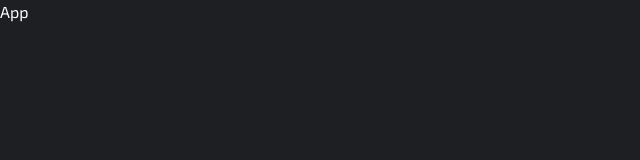
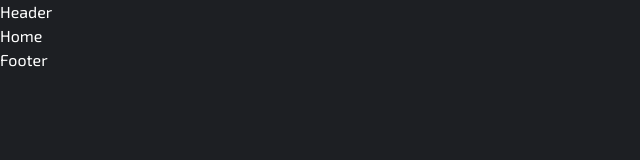
Before and after one commit to terrorbladegodlike/PhotoLand, a React (Create React App) app in the folder client/: page / in a window 1280 px wide. Shown: the top 160 px of the page, without its empty margins (0-640 px from the left). Built offline with nearby package versions, Linux system fonts and the light colour scheme; the HTML template or start-up script is replaced by a standard one.

Commit message:
Create Routes

```diff
--- a/client/src/App.jsx
+++ b/client/src/App.jsx
@@ -1,7 +1,47 @@
-import React from 'react';
+import React from 'react'
+
+// Import React-Router-DOM
+import { createBrowserRouter, RouterProvider, Outlet } from 'react-router-dom'
+
+// Import Pages
+import Home from './pages/Home';
+import ProductDetails from './pages/ProductDetails';
+import Search from './pages/Search';
+import Products from './pages/Products';
+
+// Import Components
+import Header from './components/Header';
+import Footer from './components/Footer';
+
+// Layout
+const Layout = () => {
+  return (
+    <div>
+      <Header />
+      <Outlet />
+      <Footer />
+    </div>
+  )
+}
+
+const router = createBrowserRouter([
+  {
+    element: <Layout />,
+    children: [
+      { path: '/', element: <Home /> },
+      { path: '/products/:id', element: <Products /> },
+      { path: '/product/:id', element: <ProductDetails /> },
+      { path: '/search', element: <Search /> },
+    ],
+  }
+])
 
 const App = () => {
-  return <div>App</div>;
-};
+  return (
+    <div>
+      <RouterProvider router={router} />
+    </div>
+  )
+}
 
-export default App;
+export default App
```
